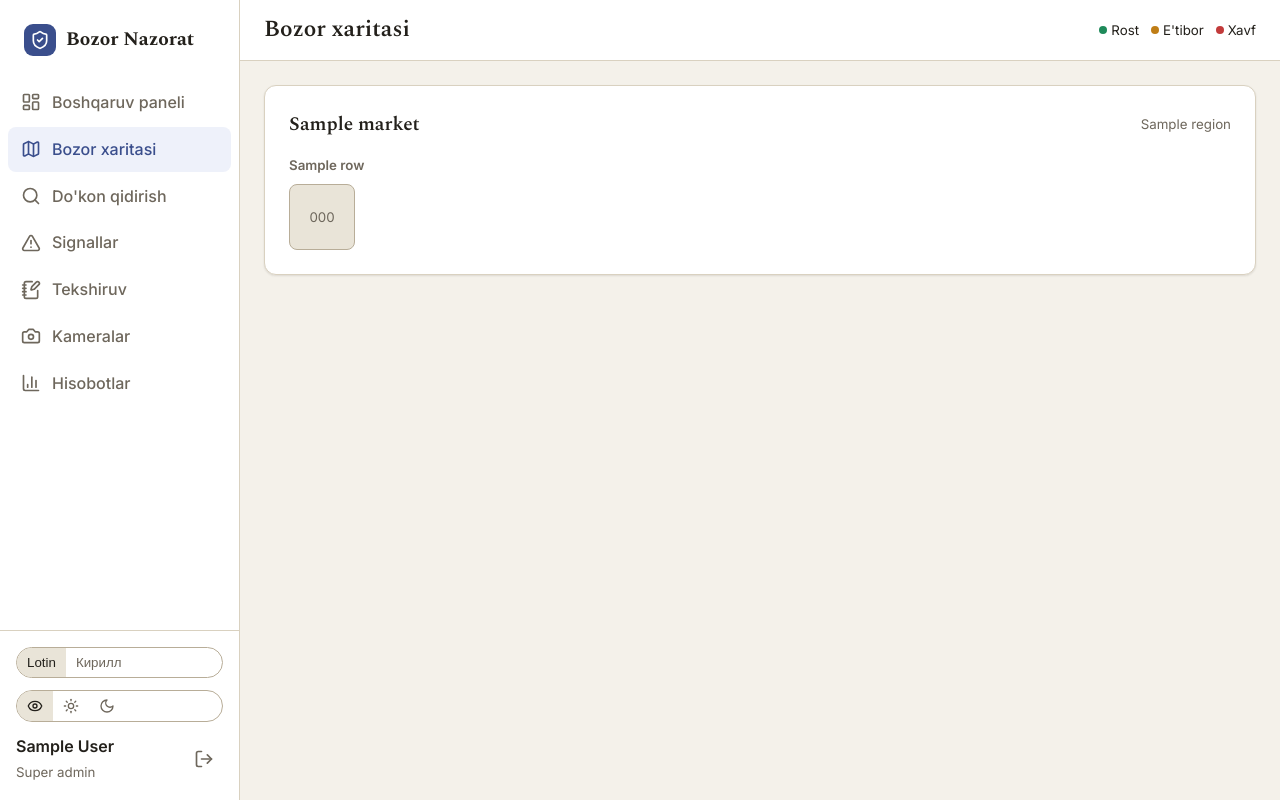
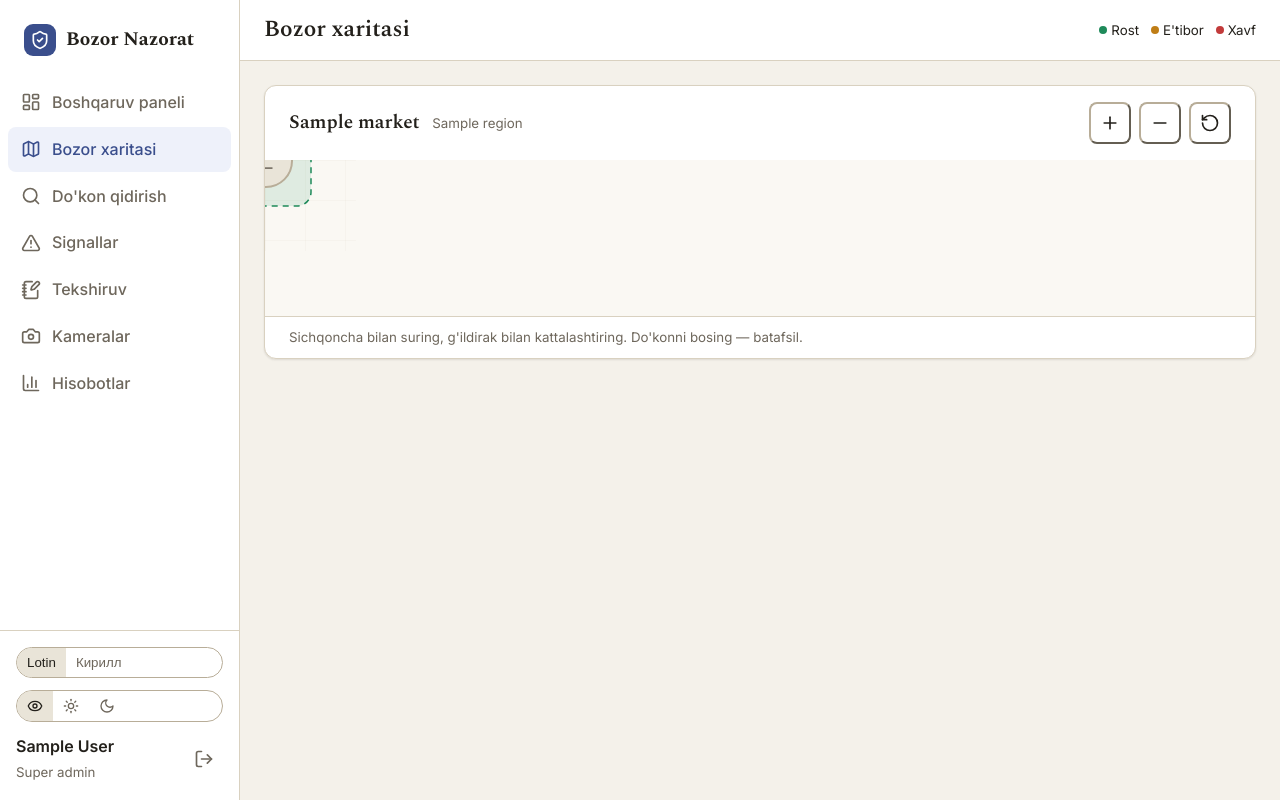
Before and after one commit to afruzbackend/savdoyimbozor, a Django app: page /xarita/ in a window 1280 px wide. Run offline with Django 5.2, Linux system fonts and the light colour scheme; a user stored in the database is signed in; data comes from the database, SQL or seed files in the repository; tables that the repository leaves empty hold one stand-in row (values such as "Sample post"); data that the repository does not hold is empty; parts of the project's set-up code (start-up, migrations or seed data) failed here and were passed over.

Commit message:
Interaktiv bozor xaritasi (pan/zoom, qizil/yashil zonalar)
- market_map: SVG interaktiv xarita — sichqoncha bilan surish, g'ildirak/tugma bilan zoom
- Qatorlar = zonalar (xavf ulushiga qarab qizil/sariq/yashil tint + yorliq: "N/M xavf")
- Do'konlar = marker (№ + rostlik %, rangi darajaga qarab); bosilsa do'kon sahifasi
- SVG x-for namespace muammosi tufayli JS createElementNS bilan quriladi (build guard)
- Offline ishlaydi (tashqi xarita plitasi yo'q) — davlat tizimi uchun
- schematik grid ro'yxat o'rniga to'liq interaktiv "davlat darajasi" xarita

Co-Authored-By: Claude Opus 4.8 <noreply@anthropic.com>

```diff
--- a/apps/analytics/inspector_views.py
+++ b/apps/analytics/inspector_views.py
@@ -80,38 +80,68 @@ def market_map(request, pk=None):
         s.shop_id: s.truth_pct for s in DailyScore.objects.filter(shop__market=market, date=today)
     }
 
-    rows = []
-    for row in market.rows.all():
-        cells = []
-        for shop in row.shops.filter(is_active=True):
-            t = scores.get(shop.id)
-            cells.append(
-                {"shop": shop, "truth": t, "level": _level(t, cfg) if t is not None else "none"}
-            )
-        rows.append({"row": row, "cells": cells})
-    # Qatorsiz do'konlar
-    orphan = market.shops.filter(is_active=True, row__isnull=True)
-    if orphan:
-        rows.append(
+    # Interaktiv xarita uchun ma'lumot: do'kon nuqtalari + qator zonalari
+    all_shops = list(market.shops.filter(is_active=True).select_related("row"))
+    map_shops = []
+    idx = 0
+    for shop in all_shops:
+        t = scores.get(shop.id)
+        x = shop.map_x if shop.map_x is not None else (idx % 8) * 90 + 40
+        y = shop.map_y if shop.map_y is not None else (idx // 8) * 90 + 40
+        idx += 1
+        map_shops.append(
             {
-                "row": None,
-                "cells": [
-                    {
-                        "shop": s,
-                        "truth": scores.get(s.id),
-                        "level": (
-                            _level(scores.get(s.id), cfg)
-                            if scores.get(s.id) is not None
-                            else "none"
-                        ),
-                    }
-                    for s in orphan
-                ],
+                "id": shop.id,
+                "x": x,
+                "y": y,
+                "number": shop.number,
+                "owner": shop.owner_name,
+                "truth": t,
+                "level": _level(t, cfg) if t is not None else "none",
             }
         )
 
+    # Zonalar (qatorlar) — o'rab turuvchi to'rtburchak + xavf darajasi
+    zones = []
+    by_row = {}
+    for ms in map_shops:
+        shop_obj = next(s for s in all_shops if s.id == ms["id"])
+        key = shop_obj.row_id or 0
+        by_row.setdefault(key, {"label": shop_obj.row.label if shop_obj.row else "Boshqa", "pts": []})
+        by_row[key]["pts"].append(ms)
+    for key, z in by_row.items():
+        xs = [p["x"] for p in z["pts"]]
+        ys = [p["y"] for p in z["pts"]]
+        reds = sum(1 for p in z["pts"] if p["level"] == "red")
+        yellows = sum(1 for p in z["pts"] if p["level"] == "yellow")
+        n = len(z["pts"]) or 1
+        if reds / n >= 0.25:
+            zlvl = "red"
+        elif (reds + yellows) / n >= 0.25:
+            zlvl = "yellow"
+        else:
+            zlvl = "green"
+        zones.append(
+            {
+                "label": z["label"],
+                "x": min(xs) - 45,
+                "y": min(ys) - 45,
+                "w": (max(xs) - min(xs)) + 90,
+                "h": (max(ys) - min(ys)) + 90,
+                "level": zlvl,
+                "reds": reds,
+                "count": n,
+            }
+        )
+
+    width = max([s["x"] for s in map_shops], default=600) + 90
+    height = max([s["y"] for s in map_shops], default=400) + 90
+    map_data = {"shops": map_shops, "zones": zones, "width": width, "height": height}
+
     return render(
-        request, "inspector/market_map.html", {"markets": markets, "market": market, "rows": rows}
+        request,
+        "inspector/market_map.html",
+        {"markets": markets, "market": market, "map_data": map_data},
     )
 
 
--- a/templates/inspector/market_map.html
+++ b/templates/inspector/market_map.html
@@ -12,36 +12,45 @@
 
 {% block content %}
 {% if markets.count > 1 %}
-<div class="segmented" style="margin-bottom:var(--sp-4)">
+<div class="segmented" style="margin-bottom:var(--sp-4)" data-noloc>
   {% for m in markets %}
-  <a href="{% url 'inspector:map_market' m.pk %}"><button :aria-selected="{{ m.pk|yesno:'true,false' }}"
-     {% if market and m.pk == market.pk %}aria-selected="true"{% endif %}>{{ m.name }}</button></a>
+  <a href="{% url 'inspector:map_market' m.pk %}"><button {% if market and m.pk == market.pk %}aria-selected="true"{% endif %}>{{ m.name }}</button></a>
   {% endfor %}
 </div>
 {% endif %}
 
 {% if market %}
-<div class="card">
-  <div class="card-header"><span class="card-title">{{ market.name }}</span>
-    <small class="muted">{{ market.region.name }}</small></div>
+<div class="card" style="padding:0;overflow:hidden;position:relative" x-data="bazaarMap()" x-init="init()">
+  <div class="row" style="justify-content:space-between;padding:var(--sp-4) var(--sp-5)">
+    <div><span class="card-title">{{ market.name }}</span>
+      <small class="muted" style="margin-left:8px">{{ market.region.name }}</small></div>
+    <div class="row gap-2" data-noloc>
+      <button class="btn-ghost btn-icon" @click="zoomBy(1.25)" aria-label="Kattalashtirish"><svg class="icon"><use href="{% static 'icons/sprite.svg' %}#i-plus"></use></svg></button>
+      <button class="btn-ghost btn-icon" @click="zoomBy(0.8)" aria-label="Kichiklashtirish"><svg class="icon"><use href="{% static 'icons/sprite.svg' %}#i-minus"></use></svg></button>
+      <button class="btn-ghost btn-icon" @click="reset()" aria-label="Boshlang'ich"><svg class="icon"><use href="{% static 'icons/sprite.svg' %}#i-rotate-ccw"></use></svg></button>
+    </div>
+  </div>
 
-  <div class="stack gap-4">
-    {% for r in rows %}
-    <div>
-      <div class="muted" style="font-size:var(--t--1);font-weight:600;margin-bottom:8px">
-        {% if r.row %}{{ r.row.label }}{% else %}Boshqa{% endif %}</div>
-      <div style="display:flex;flex-wrap:wrap;gap:8px">
-        {% for c in r.cells %}
-        <a href="{% url 'inspector:shop_detail' c.shop.pk %}"
-           class="map-cell lvl-{{ c.level }}"
-           data-tip="№{{ c.shop.number }} {{ c.shop.owner_name }}{% if c.truth is not None %} · {{ c.truth }}%{% endif %}">
-          <span class="mc-num">{{ c.shop.number }}</span>
-          {% if c.truth is not None %}<span class="mc-t num">{{ c.truth }}</span>{% endif %}
-        </a>
-        {% endfor %}
-      </div>
-    </div>
-    {% endfor %}
+  <div class="map-stage" @wheel.prevent="onWheel($event)"
+       @pointerdown="startPan($event)" @pointermove="onPan($event)"
+       @pointerup="endPan()" @pointerleave="endPan()">
+    <svg x-ref="svg" :viewBox="`0 0 ${d.width} ${d.height}`"
+         style="width:100%;height:520px;display:block" :style="panning ? 'cursor:grabbing' : 'cursor:grab'">
+      <defs>
+        <pattern id="grid" width="40" height="40" patternUnits="userSpaceOnUse">
+          <path d="M40 0H0V40" fill="none" stroke="var(--border)" stroke-width="0.5" opacity="0.5"/>
+        </pattern>
+      </defs>
+      <rect :width="d.width" :height="d.height" fill="url(#grid)"/>
+      <g x-ref="layer" :transform="`translate(${tx} ${ty}) scale(${scale})`"></g>
+    </svg>
+
+    {# Tooltip #}
+    <div class="map-tip" x-show="hover" x-cloak
+         x-text="hover ? ('№'+hover.number+' '+hover.owner+(hover.truth===null?'':' · '+hover.truth+'%')) : ''"></div>
+  </div>
+  <div class="muted" style="padding:10px var(--sp-5);font-size:var(--t--1);border-top:1px solid var(--border)">
+    Sichqoncha bilan suring, g'ildirak bilan kattalashtiring. Do'konni bosing — batafsil.
   </div>
 </div>
 {% else %}
@@ -52,15 +61,77 @@
 
 {% block head %}
 <style>
-  .map-cell{width:66px;height:66px;border-radius:var(--r-sm);display:flex;flex-direction:column;
-    align-items:center;justify-content:center;gap:2px;border:1px solid var(--border-strong);
-    background:var(--surface-sunken);color:var(--ink);text-decoration:none;transition:transform var(--dur)}
-  .map-cell:hover{transform:translateY(-2px);text-decoration:none}
-  .map-cell .mc-num{font-size:var(--t--1);color:var(--ink-muted)}
-  .map-cell .mc-t{font-family:var(--font-serif);font-weight:700;font-size:var(--t-1)}
-  .map-cell.lvl-green{background:var(--ok-bg);border-color:var(--ok);color:var(--ok-ink)}
-  .map-cell.lvl-yellow{background:var(--warn-bg);border-color:var(--warn);color:var(--warn-ink)}
-  .map-cell.lvl-red{background:var(--bad-bg);border-color:var(--bad);color:var(--bad-ink)}
-  .map-cell.lvl-green .mc-num,.map-cell.lvl-yellow .mc-num,.map-cell.lvl-red .mc-num{color:inherit;opacity:.7}
+  .map-stage{position:relative;background:var(--surface-2);touch-action:none;user-select:none}
+  .map-tip{position:absolute;top:12px;left:12px;background:var(--sand-800);color:#fff;
+    padding:6px 11px;border-radius:8px;font-size:var(--t--1);box-shadow:var(--shadow-md);pointer-events:none}
 </style>
 {% endblock %}
+
+{% block extra_js %}
+{{ map_data|json_script:"map-data" }}
+<script>
+  document.addEventListener("alpine:init", () => {
+    Alpine.data("bazaarMap", () => ({
+      d: { shops: [], zones: [], width: 600, height: 400 },
+      scale: 1, tx: 0, ty: 0, panning: false, sx: 0, sy: 0, hover: null,
+      init() {
+        this.d = JSON.parse(document.getElementById("map-data").textContent);
+        this.$nextTick(() => this.build());
+      },
+      build() {
+        if (this._built) return;
+        this._built = true;
+        const NS = "http://www.w3.org/2000/svg";
+        const layer = this.$refs.layer;
+        const el = (t, a) => {
+          const n = document.createElementNS(NS, t);
+          for (const k in a) n.setAttribute(k, a[k]);
+          return n;
+        };
+        // Zonalar
+        for (const z of this.d.zones) {
+          layer.appendChild(el("rect", {
+            x: z.x, y: z.y, width: z.w, height: z.h, rx: 14,
+            fill: this.zoneStroke(z.level), "fill-opacity": 0.12,
+            stroke: this.zoneStroke(z.level), "stroke-width": 1.5, "stroke-dasharray": "6 5",
+          }));
+          const lbl = el("text", { x: z.x + 12, y: z.y + 22, "font-size": 13,
+            "font-weight": 600, fill: this.zoneStroke(z.level) });
+          lbl.textContent = `${z.label} — ${z.reds}/${z.count} xavf`;
+          layer.appendChild(lbl);
+        }
+        // Do'konlar
+        for (const s of this.d.shops) {
+          const g = el("g", { style: "cursor:pointer" });
+          g.appendChild(el("circle", { cx: s.x, cy: s.y, r: 26,
+            fill: this.fill(s.level), stroke: this.stroke(s.level), "stroke-width": 2 }));
+          const num = el("text", { x: s.x, y: s.y - 3, "text-anchor": "middle",
+            "font-size": 10, fill: this.ink(s.level) });
+          num.textContent = "№" + s.number;
+          const val = el("text", { x: s.x, y: s.y + 11, "text-anchor": "middle",
+            "font-size": 13, "font-weight": 700, fill: this.ink(s.level) });
+          val.textContent = s.truth === null ? "—" : s.truth;
+          g.appendChild(num);
+          g.appendChild(val);
+          g.addEventListener("click", () => this.go(s.id));
+          g.addEventListener("mouseenter", () => (this.hover = s));
+          g.addEventListener("mouseleave", () => (this.hover = null));
+          layer.appendChild(g);
+        }
+      },
+      zoomBy(f) { this.scale = Math.min(4, Math.max(0.4, this.scale * f)); },
+      onWheel(e) { this.zoomBy(e.deltaY < 0 ? 1.12 : 0.9); },
+      reset() { this.scale = 1; this.tx = 0; this.ty = 0; },
+      startPan(e) { this.panning = true; this.sx = e.clientX - this.tx; this.sy = e.clientY - this.ty; },
+      onPan(e) { if (!this.panning) return; this.tx = e.clientX - this.sx; this.ty = e.clientY - this.sy; },
+      endPan() { this.panning = false; },
+      go(id) { if (!this.panning) window.location.href = "/dokon/" + id + "/"; },
+      fill(l) { return { green: "var(--ok-bg)", yellow: "var(--warn-bg)", red: "var(--bad-bg)" }[l] || "var(--surface-sunken)"; },
+      stroke(l) { return { green: "var(--ok)", yellow: "var(--warn)", red: "var(--bad)" }[l] || "var(--border-strong)"; },
+      ink(l) { return { green: "var(--ok-ink)", yellow: "var(--warn-ink)", red: "var(--bad-ink)" }[l] || "var(--ink-muted)"; },
+      zoneFill(l) { return { green: "var(--ok-bg)", yellow: "var(--warn-bg)", red: "var(--bad-bg)" }[l] || "transparent"; },
+      zoneStroke(l) { return { green: "var(--ok)", yellow: "var(--warn)", red: "var(--bad)" }[l] || "var(--border-strong)"; },
+    }));
+  });
+</script>
+{% endblock %}
```
